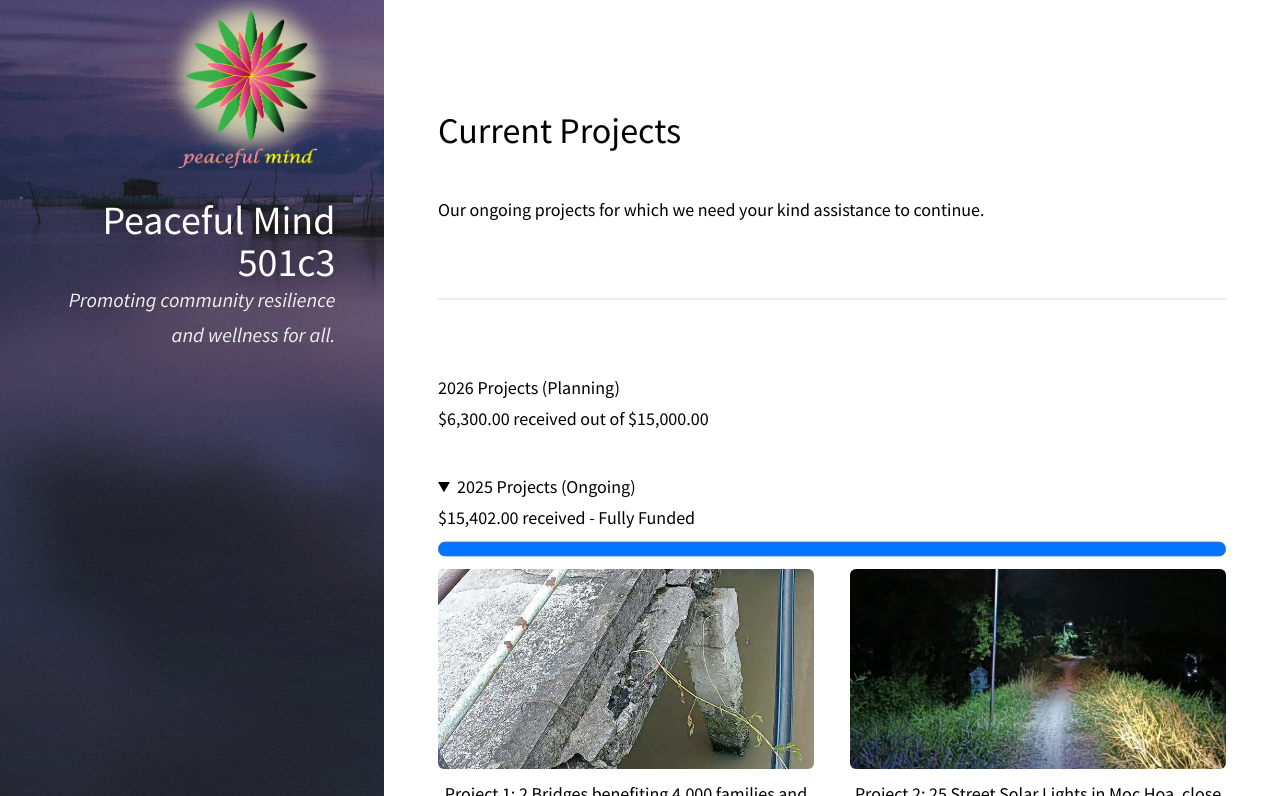
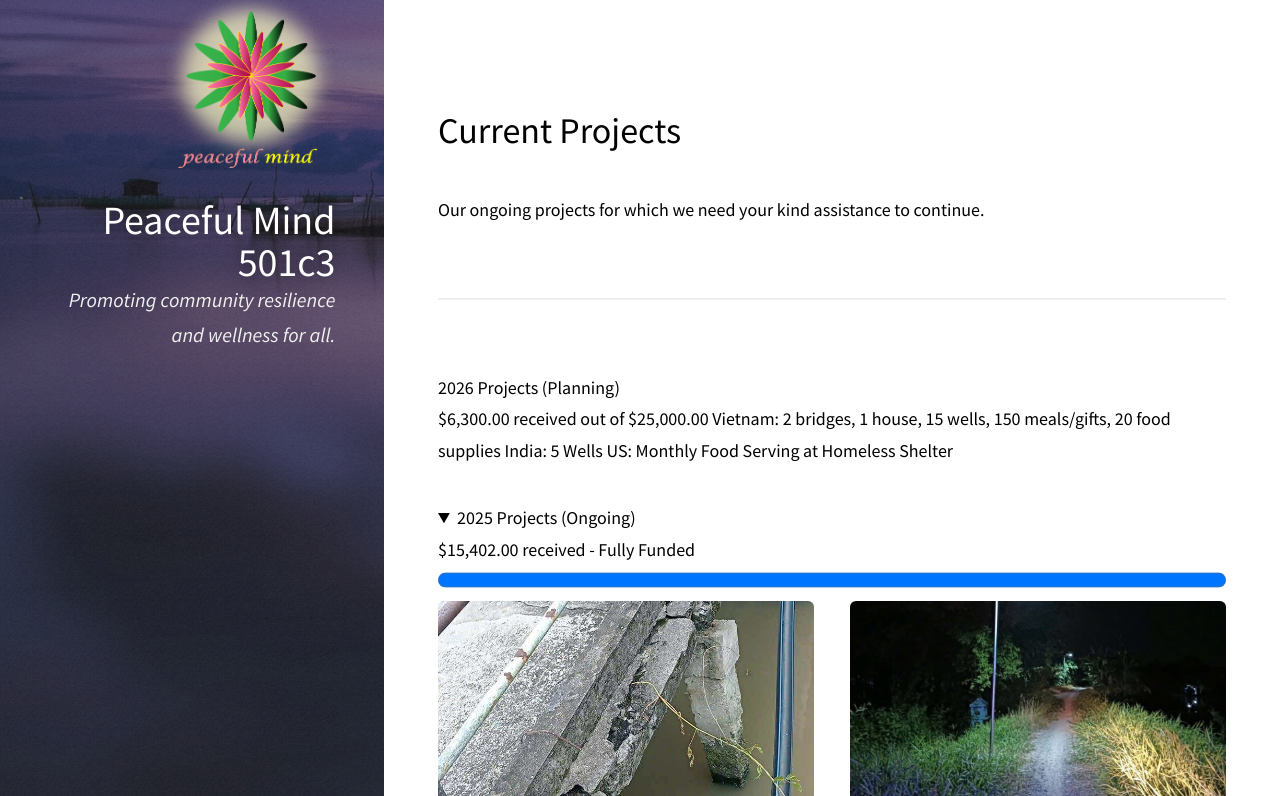
Before and after one commit to peacefulcenter/peacefulcenter.github.io, a Jekyll site: the page built from pages/projects.md, in a window 1280 px wide and 900 px high, cut to the strip 104-900 px from the top of the window. Built offline with Jekyll 4.4.1, drawn with Linux system fonts in a browser that asks for light colours.

Commit message:
Update pricing and US homeless support

```diff
--- a/pages/projects.md
+++ b/pages/projects.md
@@ -5,7 +5,10 @@ layout: page
 permalink: /:basename/
 ---
 <summary><strong>2026 Projects (Planning)</strong></summary>
-$6,300.00 received out of $15,000.00
+$6,300.00 received out of $25,000.00
+Vietnam: 2 bridges, 1 house, 15 wells, 150 meals/gifts, 20 food supplies
+India: 5 Wells
+US: Monthly Food Serving at Homeless Shelter
 
 <details open>
 <summary><strong>2025 Projects (Ongoing)</strong></summary>
```
Also changed, not shown: pages/donate.md (+1 -1 lines).
